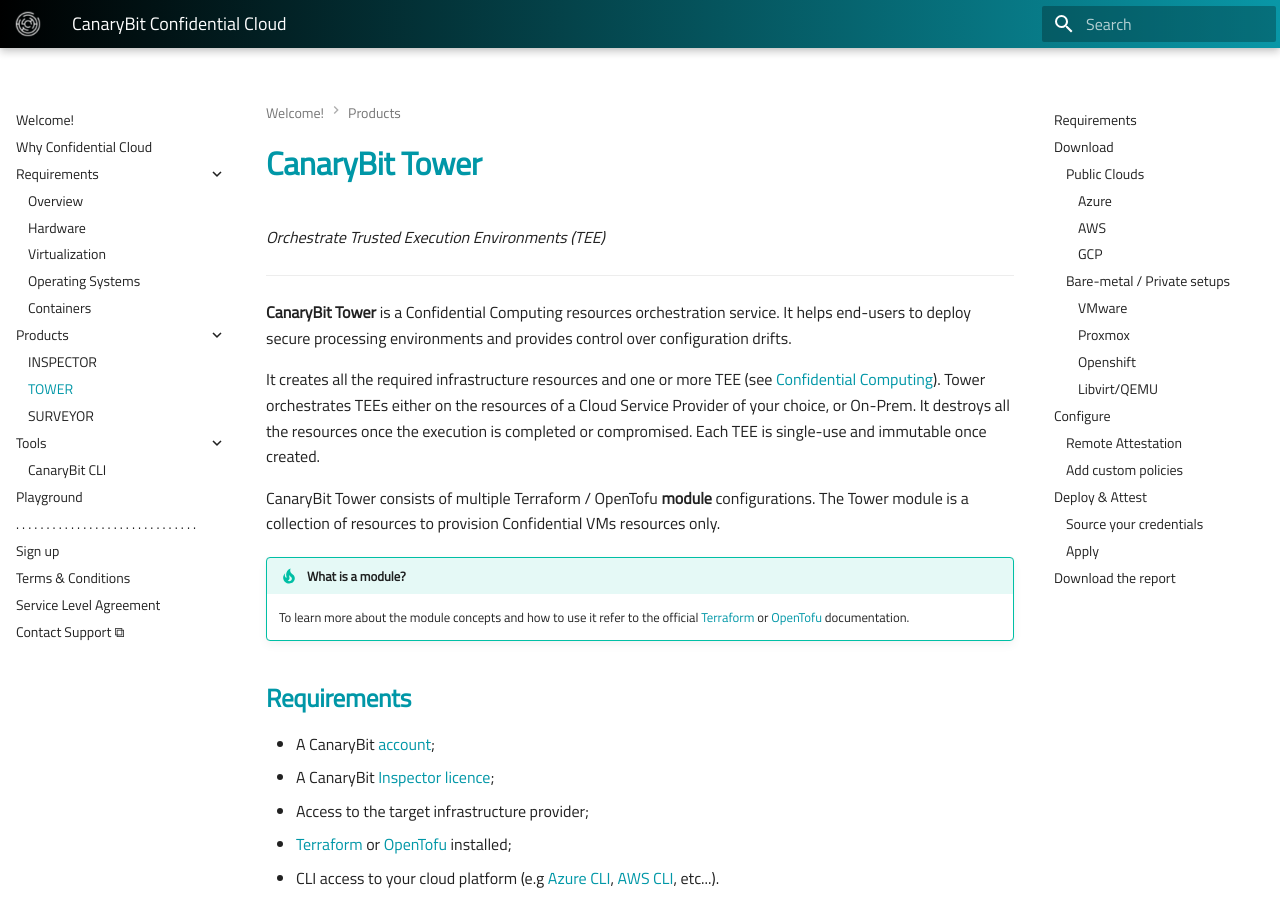
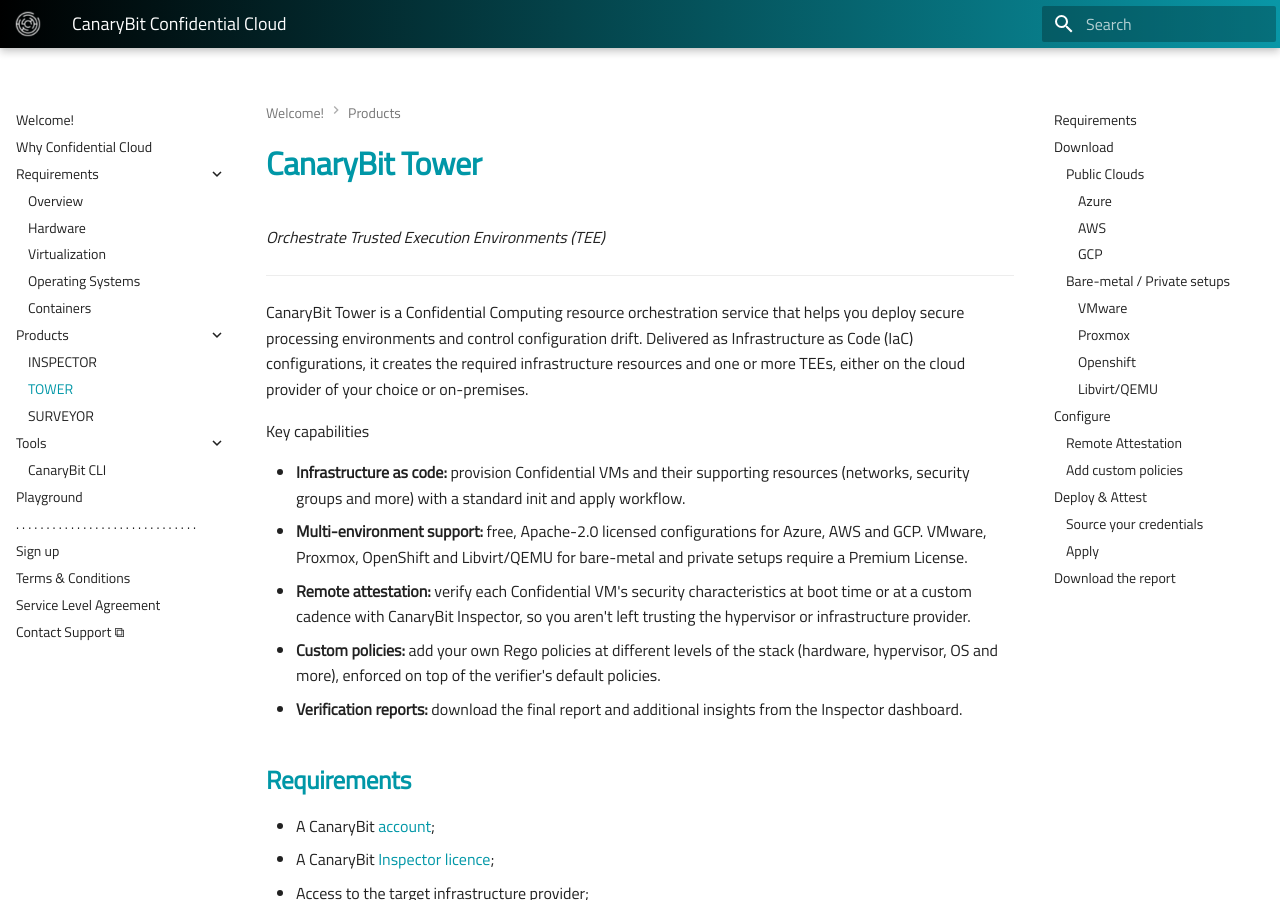
Before and after one commit to canarybit/cc-docs, an MkDocs documentation site: the page built from docs/products/tower.md, in a window 1280 px wide and 900 px high. Built offline with MkDocs 1.6.1 and Material for MkDocs 9.7.7, drawn with Linux system fonts in a browser that asks for light colours.

Commit message:
Updates docs

```diff
--- a/docs/products/tower.md
+++ b/docs/products/tower.md
@@ -4,17 +4,16 @@
 
 ---
 
-**CanaryBit Tower** is a Confidential Computing resources orchestration service. It helps end-users to deploy secure processing environments and provides control over configuration drifts.
+CanaryBit Tower is a Confidential Computing resource orchestration service that helps you deploy secure processing environments and control configuration drift.
+Delivered as Infrastructure as Code (IaC) configurations, it creates the required infrastructure resources and one or more TEEs, either on the cloud provider of your choice or on-premises.
 
-It creates all the required infrastructure resources and one or more TEE (see [Confidential Computing](https://www.canarybit.eu/what-is-confidential-computing-and-why-should-i-care/)).
-Tower orchestrates TEEs either on the resources of a Cloud Service Provider of your choice, or On-Prem.
-It destroys all the resources once the execution is completed or compromised. Each TEE is single-use and immutable once created.
+Key capabilities
 
-CanaryBit Tower consists of multiple Terraform / OpenTofu **module** configurations. The Tower module is a collection of resources to provision Confidential VMs resources only.
-
-!!! tip "What is a module?"
-
-    To learn more about the module concepts and how to use it refer to the official [Terraform](https://developer.hashicorp.com/terraform/language/modules) or [OpenTofu](https://opentofu.org/docs/language/modules/) documentation.
+- **Infrastructure as code:** provision Confidential VMs and their supporting resources (networks, security groups and more) with a standard init and apply workflow.
+- **Multi-environment support:** free, Apache-2.0 licensed configurations for Azure, AWS and GCP. VMware, Proxmox, OpenShift and Libvirt/QEMU for bare-metal and private setups require a Premium License.
+- **Remote attestation:** verify each Confidential VM's security characteristics at boot time or at a custom cadence with CanaryBit Inspector, so you aren't left trusting the hypervisor or infrastructure provider.
+- **Custom policies:** add your own Rego policies at different levels of the stack (hardware, hypervisor, OS and more), enforced on top of the verifier's default policies.
+- **Verification reports:** download the final report and additional insights from the Inspector dashboard.
 
 ## Requirements
 
```
Also changed, not shown: docs/products/inspector.md (+12 -3 lines), docs/products/surveyor.md (+1 -1 lines).
